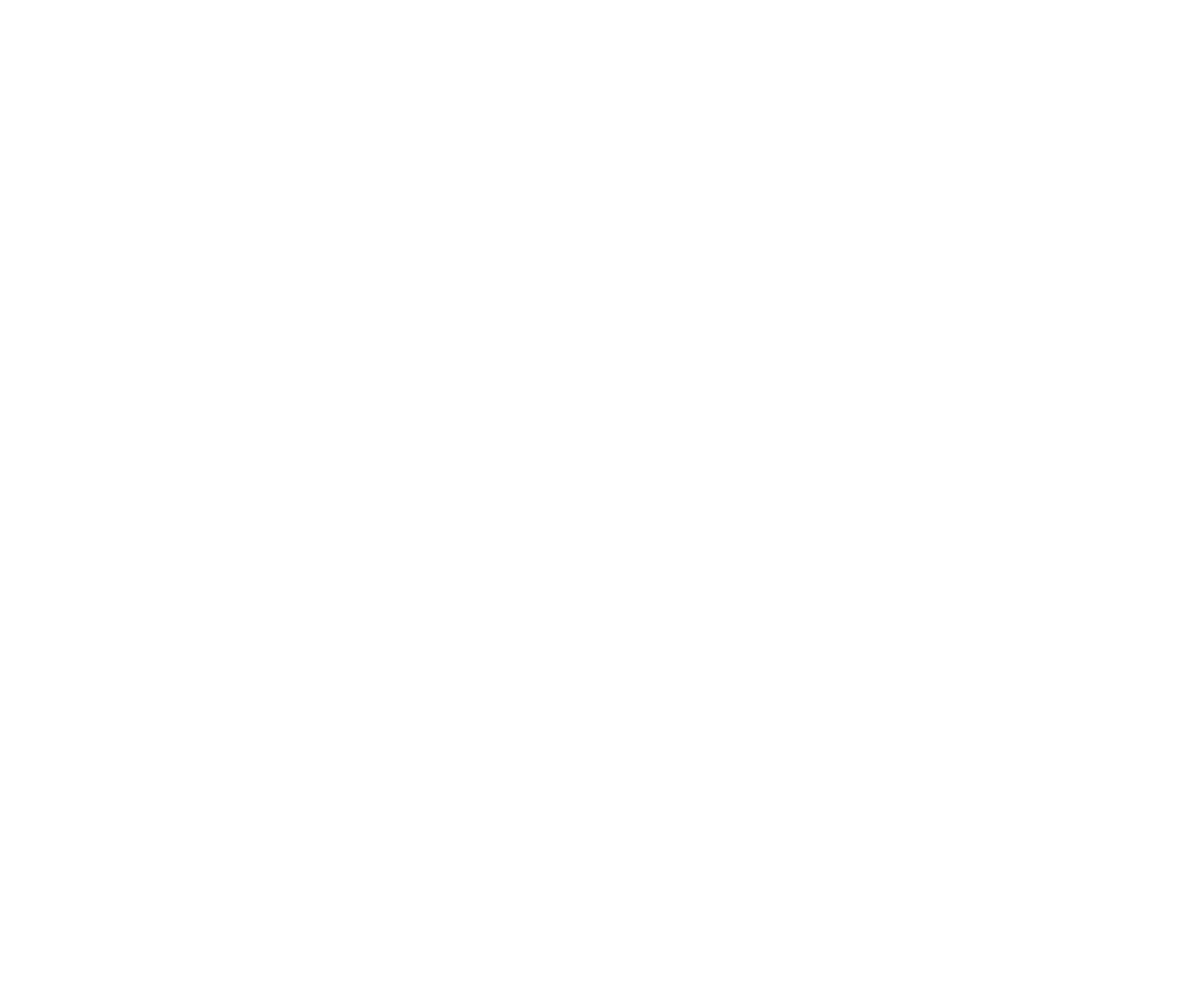
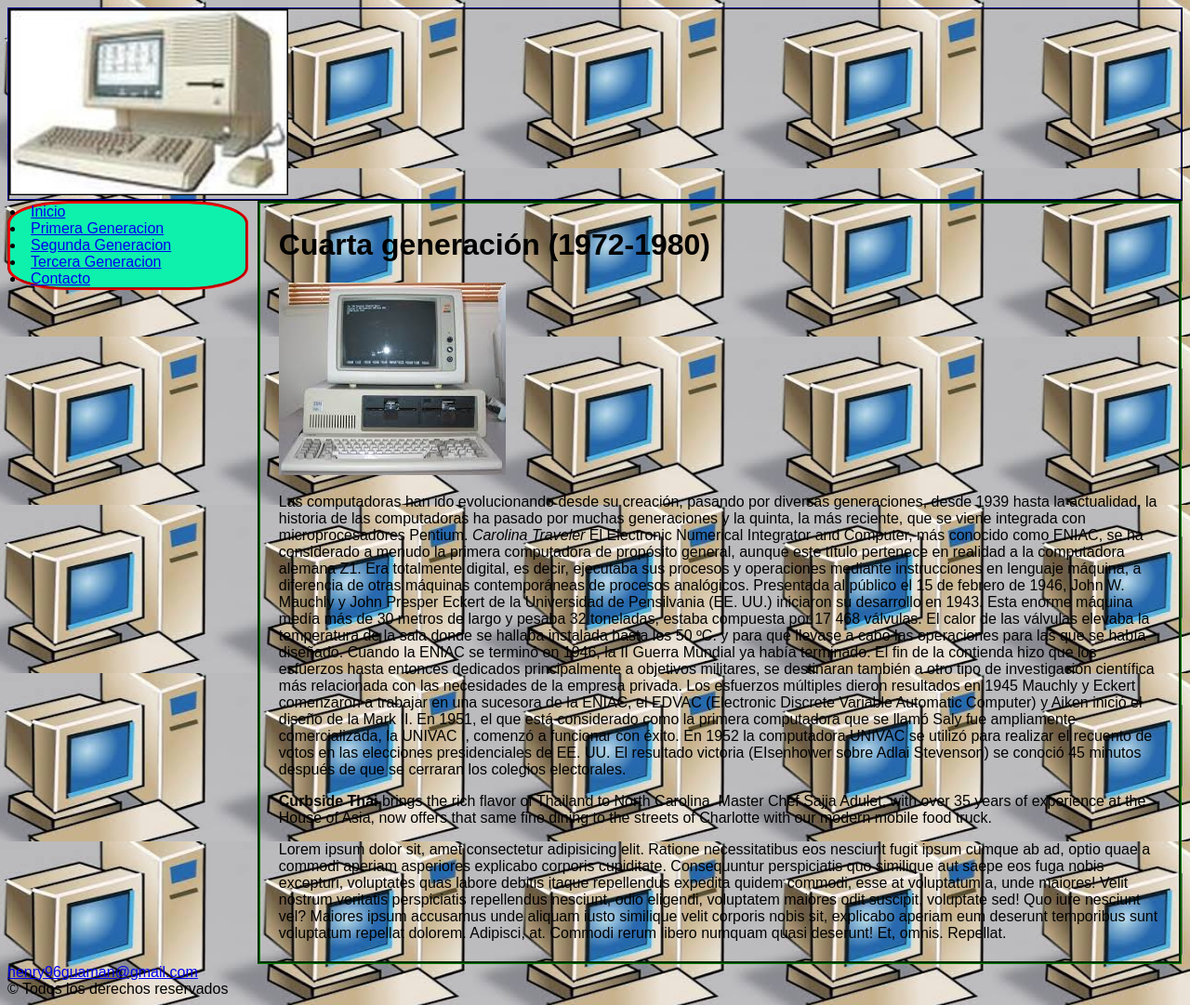
Before and after one commit to HenryGuaman/Practica02-Mi-Sitio-Web-CSS-, a plain HTML site: page cuarta.html in a window 1280 px wide. Shown: the whole page at 93% size. Before the commit the page ends 800 px from the top, so only its background shows below. Drawn offline with Linux system fonts and the light colour scheme.

Commit message:
CAMBIOS GENERALES

```diff
--- a/css/reglas.css
+++ b/css/reglas.css
@@ -13,6 +13,16 @@
 #menuPrincipal{
     width: 20%;
     background-color:aquamarine;
+    border-width: 3px;
+    border-color: red;
+    border-style: groove;
+    border-radius: 25%;
+    float: left;
+
+}
+#menuPrincipal1{
+    width: 20%;
+    background-color:rgb(14, 241, 173);
     border-width: 3px;
     border-color: red;
     border-style: groove;
@@ -43,9 +53,10 @@
 }
 
 #imagen{
-    background-position: center center;
+    background-position: center;
     width: 300px;
     height: 200px;
+
 }
 
 #contactos{
@@ -56,3 +67,31 @@
     background-position: top;
     background-attachment: fixed;
 }
+#cuerpo3{
+    background-color: darksalmon;
+    background-repeat: no-repeat;
+    background-image: url("../images/imagen3.jpg");
+    background-position: top;
+    background-attachment: fixed;
+
+}
+#cabecera3{
+    border-width: 3px;
+    border-color: rgb(1, 2, 59);
+    border-style: dotted;
+
+}
+#cuerpo4{
+    background-color: rgb(12, 141, 180);
+    background-repeat: repeat;
+    background-image: url("../images/imagen11.jpg");
+    background-position: top;
+    background-attachment: fixed;
+
+}
+#cabecera4{
+    border-width: 2px;
+    border-color: rgb(1, 2, 59);
+    border-style: ridge;
+
+}
--- a/css/styles2.css
+++ b/css/styles2.css
@@ -17,6 +17,7 @@
     border: 5px double #001eff;
 
 }
+
 #cuerpo{
     background-repeat: repeat;
     background-image: url("../images/imagen11.jpg");
@@ -27,6 +28,7 @@
 #contenido{
     width: 50%;
     border-width: 3px;
+    background-color: aquamarine;
     border-color: green;
     border-style: groove;
     margin-left: 10px;
@@ -39,6 +41,7 @@
     border-width: 3px;
     border-color: red;
     border-style: groove;
+    background-color: goldenrod;
     float: left;
 
 }
--- a/cuarta.html
+++ b/cuarta.html
@@ -0,0 +1,73 @@
+<!DOCTYPE html>
+<html>
+
+<head>
+    <meta charset="UTF-8">
+    <link href="../Practica02-Mi-Sitio-Web-CSS-/css/reglas.css" rel="stylesheet" />
+    <title>cuarto</title>
+</head>
+
+<body id="cuerpo4">
+    <header id="cabecera4">
+        <img id="imagen" src="images/imagen7.jpg" alt="principal" />
+    </header>
+    <nav id="menuPrincipal1">
+            <li><a href="index.html">Inicio </a></li>
+        <li><a href="primera.html">Primera Generacion</a></li>
+        <li><a href="segunda.html">Segunda Generacion</a></li>
+
+        <li><a href="tercera.html">Tercera Generacion</a></li>
+        <li><a href="contacto.html">Contacto</a></li>
+    </nav>
+    <div id="contenido">
+        <h1>Cuarta generación (1972-1980)</h1>
+        <section>
+            <article>
+                <img src="images/imagen13.jpg" alt="" />
+                <p>Las computadoras han ido evolucionando desde su creación, pasando por diversas generaciones, desde
+                    1939 hasta la actualidad, la historia de las computadoras ha pasado por muchas generaciones y la
+                    quinta, la más reciente, que se viene integrada con microprocesadores Pentium.
+                    <cite>Carolina Traveler</cite> El Electronic Numerical Integrator and Computer, más conocido como
+                    ENIAC, se ha considerado a menudo la primera computadora de propósito general, aunque este título
+                    pertenece en realidad a la computadora alemana Z1. Era totalmente digital, es decir, ejecutaba sus
+                    procesos y operaciones mediante instrucciones en lenguaje máquina, a diferencia de otras máquinas
+                    contemporáneas de procesos analógicos. Presentada al público el 15 de febrero de 1946, John W.
+                    Mauchly y John Presper Eckert de la Universidad de Pensilvania (EE. UU.) iniciaron su desarrollo en
+                    1943. Esta enorme máquina medía más de 30 metros de largo y pesaba 32 toneladas, estaba compuesta
+                    por 17 468 válvulas. El calor de las válvulas elevaba la temperatura de la sala donde se hallaba
+                    instalada hasta los 50 ºC. y para que llevase a cabo las operaciones para las que se había diseñado.
+                    Cuando la ENIAC se terminó en 1946, la II Guerra Mundial ya había terminado. El fin de la contienda
+                    hizo que los esfuerzos hasta entonces dedicados principalmente a objetivos militares, se destinaran
+                    también a otro tipo de investigación científica más relacionada con las necesidades de la empresa
+                    privada. Los esfuerzos múltiples dieron resultados en 1945 Mauchly y Eckert comenzaron a trabajar en
+                    una sucesora de la ENIAC, el EDVAC (Electronic Discrete Variable Automatic Computer) y Aiken inició
+                    el diseño de la Mark II. En 1951, el que está considerado como la primera computadora que se llamó
+                    Saly fue ampliamente comercializada, la UNIVAC I, comenzó a funcionar con éxito. En 1952 la
+                    computadora UNIVAC se utilizó para realizar el recuento de votos en las elecciones presidenciales de
+                    EE. UU. El resultado victoria (EIsenhower sobre Adlai Stevenson) se conoció 45 minutos después de
+                    que se cerraran los colegios electorales. </p>
+                <p><Strong>Curbside Thai</Strong> brings the rich flavor of Thailand to
+                    North Carolina. Master Chef Sajja Adulet, with over 35
+                    years of experience at the House of Asia, now offers
+                    that same fine dining to the streets of Charlotte
+                    with our modern mobile food truck.</p>
+                <p>Lorem ipsum dolor sit, amet consectetur adipisicing elit. Ratione necessitatibus eos nesciunt fugit
+                    ipsum cumque ab ad, optio quae a commodi aperiam asperiores explicabo corporis cupiditate.
+                    Consequuntur perspiciatis quo similique aut saepe eos fuga nobis excepturi, voluptates quas labore
+                    debitis itaque repellendus expedita quidem commodi, esse at voluptatum a, unde maiores! Velit
+                    nostrum veritatis perspiciatis repellendus nesciunt, odio eligendi, voluptatem maiores odit
+                    suscipit, voluptate sed! Quo iure nesciunt vel? Maiores ipsum accusamus unde aliquam iusto similique
+                    velit corporis nobis sit, explicabo aperiam eum deserunt temporibus sunt voluptatum repellat
+                    dolorem. Adipisci, at. Commodi rerum libero numquam quasi deserunt! Et, omnis. Repellat.</p>
+            </article>
+        </section>
+    </div>
+    <footer id="pie">
+
+            <a href="mailto:henry96guaman@gmail.com">henry96guaman@gmail.com <br /></a>
+
+            <span class="copy-right">© Todos los derechos reservados</span>
+    </footer>
+</body>
+
+</html>
```
Also changed, not shown: contacto.html (+0 -1 lines), index.html (+0 -1 lines), primera.html (+0 -1 lines), segunda.html (+1 -2 lines), tercera.html (+73 -0 lines), images/imagen12.jpg (added), images/imagen13.jpg (added), quinta.html (deleted).
